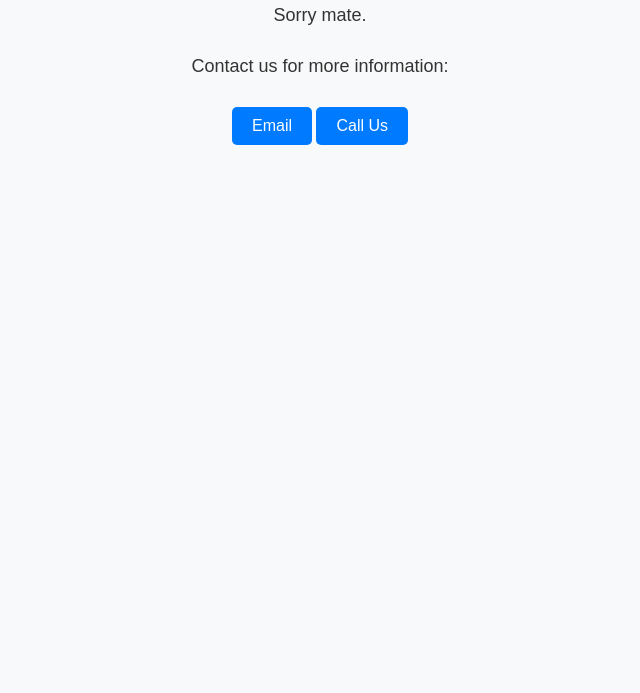
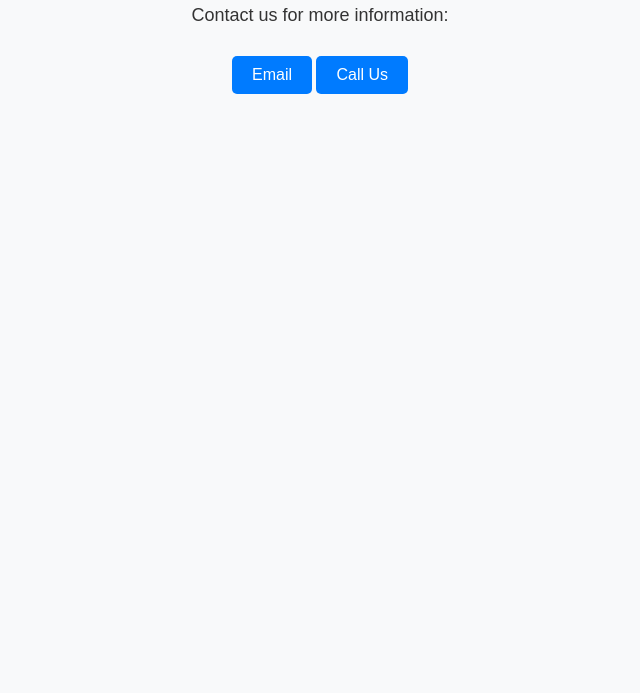
Before and after one commit to suman-dangol/bhatti, a plain HTML site: page index.html in a window 1280 px wide. Shown: the part 107-800 px from the top of the page, without its empty margins (320-960 px from the left). Drawn offline with Linux system fonts and the light colour scheme.

Commit message:
Update index.html

```diff
--- a/index.html
+++ b/index.html
@@ -56,7 +56,6 @@
   <body>
     <div class="container">
       <h1>Domain for Sale</h1>
-      <p>Sorry mate.  </p>
       <p>Contact us for more information:</p>
       <a href="mailto:sumandangol0286@gmail.com" class="contact-button"
         >Email
```
